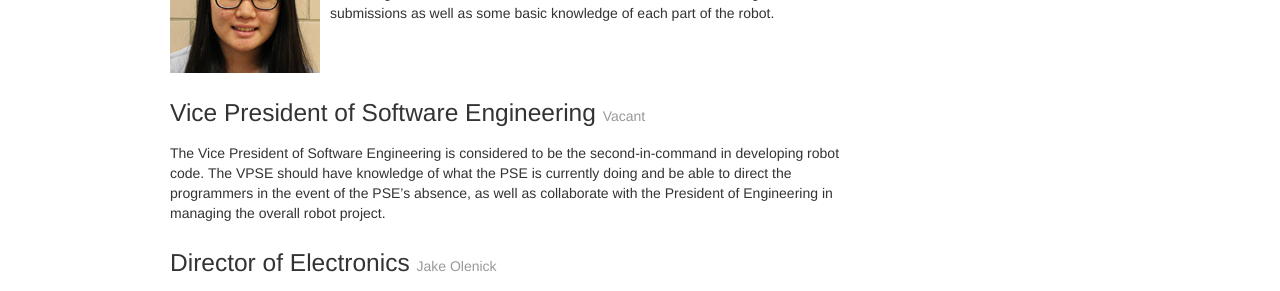
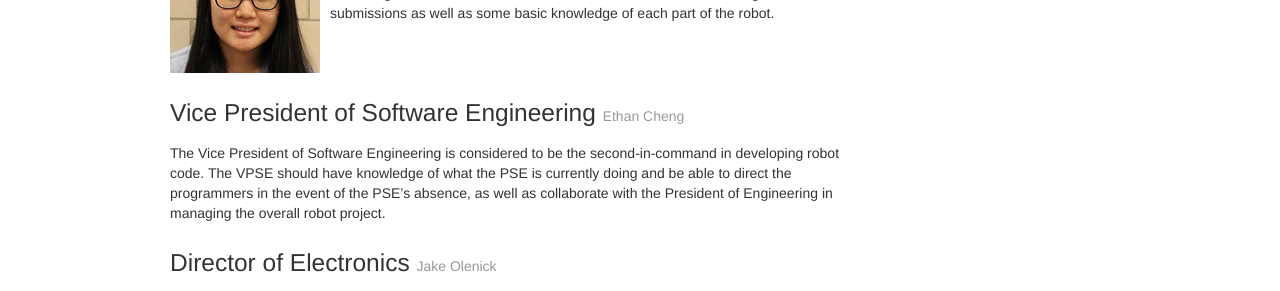
Before and after one commit to StuyPulse/team694.github.io, a Jekyll site: the page built from about/ec/index.md, in a window 1280 px wide and 900 px high, scrolled down 1125 px. Shown: the part 152-443 px from the top of the window. Built offline with Jekyll 4.4.1, drawn with Linux system fonts in a browser that asks for light colours; nearby versions of some CDN libraries.

Commit message:
Add ethan to ec page

```diff
--- a/_data/ec.yml
+++ b/_data/ec.yml
@@ -17,7 +17,7 @@ vpom:
     name: Yubin Kim
     photo: /img/ec/yubin.jpg
 vpse:
-    name: Vacant
+    name: Ethan Cheng
     photo:
 lab-ops:
     name: Leith Conybeare
```
